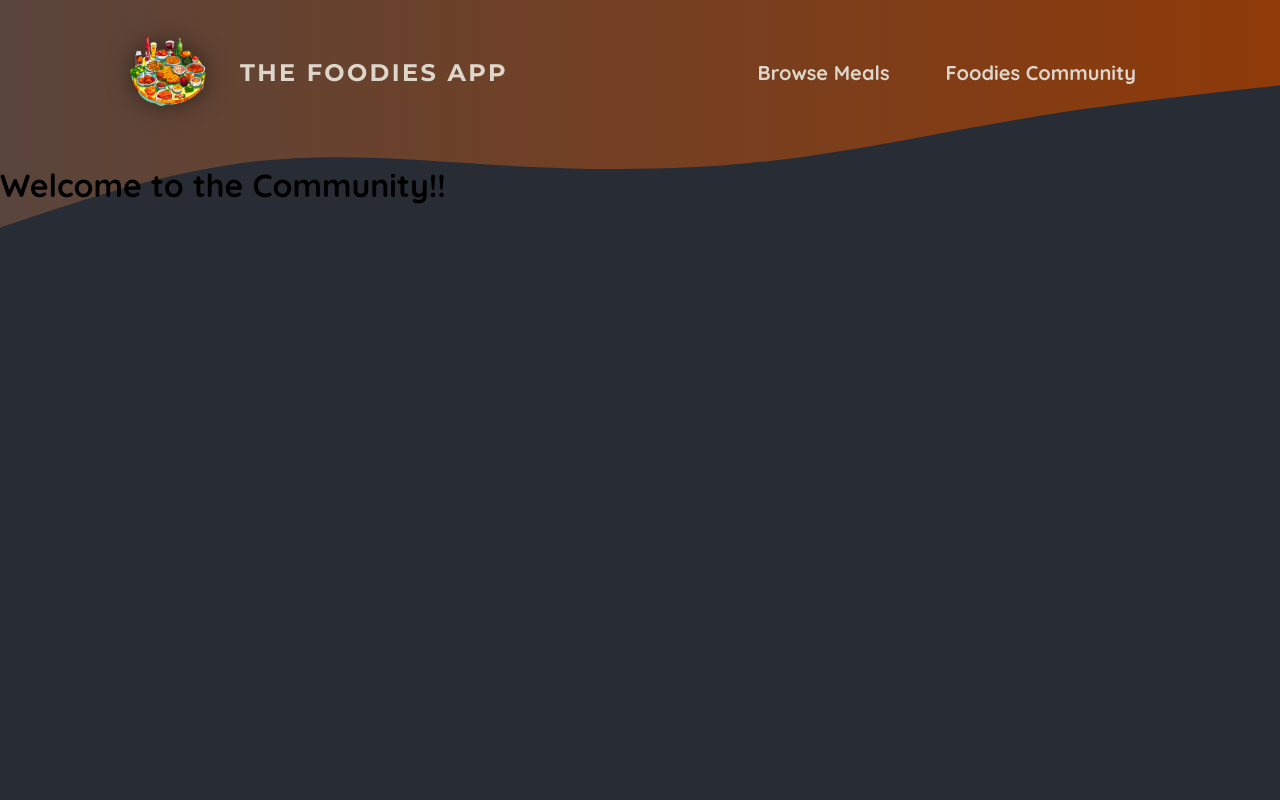
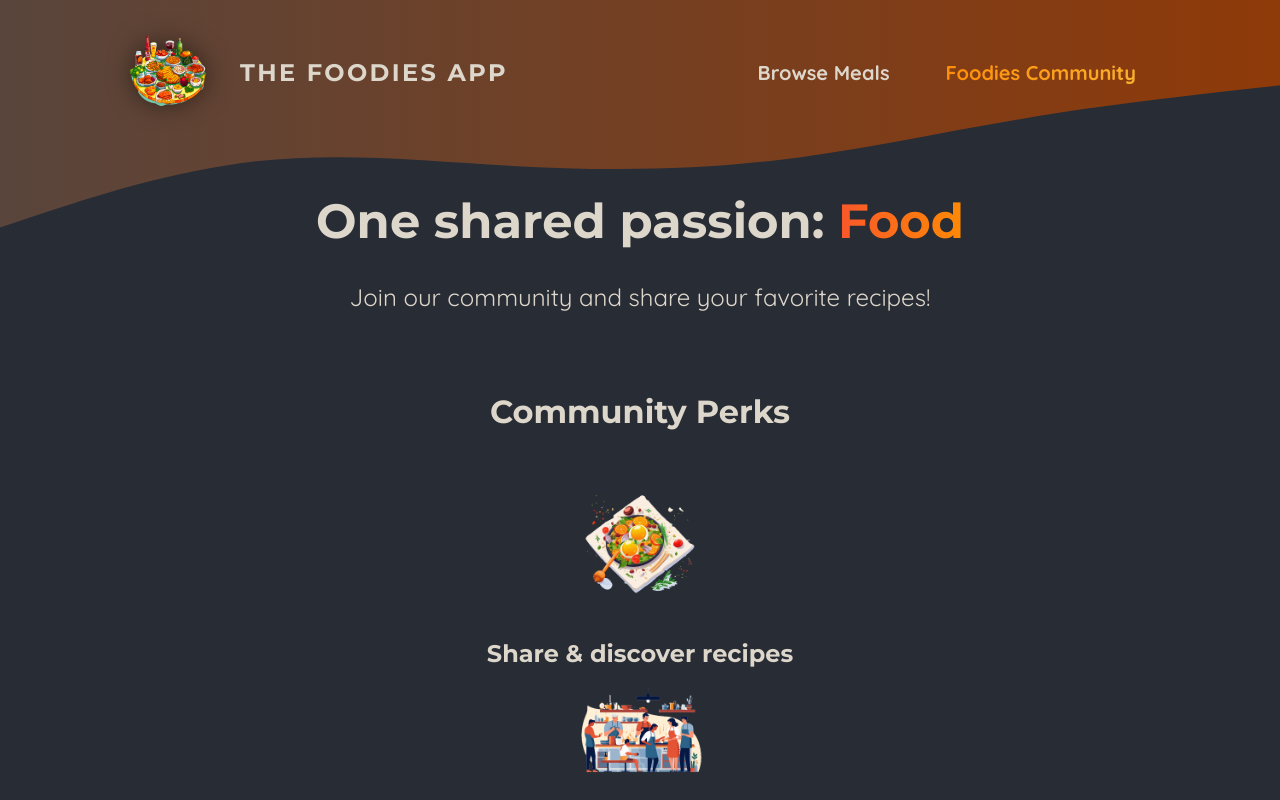
Before and after one commit to Super-robbin/foodies_app_AWS, a Next.js app: page /community in a window 1280 px wide. Shown: the top 800 px of the page. Built offline with nearby package versions, Linux system fonts and the light colour scheme.

Commit message:
NavLink created to use a link dynamically, keeping the MainHeader server side component

```diff
--- a/app/community/page.js
+++ b/app/community/page.js
@@ -1,5 +1,42 @@
+import Image from "next/image";
+
+import mealIcon from "@/assets/icons/meal.png";
+import communityIcon from "@/assets/icons/community.png";
+import eventsIcon from "@/assets/icons/events.png";
+import classes from "./page.module.css";
+
 const CommunityPage = () => {
-  return <h1>Welcome to the Community!!</h1>;
+  return (
+    <>
+      <header className={classes.header}>
+        <h1>
+          One shared passion: <span className={classes.highlight}>Food</span>
+        </h1>
+        <p>Join our community and share your favorite recipes!</p>
+      </header>
+      <main className={classes.main}>
+        <h2>Community Perks</h2>
+
+        <ul className={classes.perks}>
+          <li>
+            <Image src={mealIcon} alt="A delicious meal" />
+            <p>Share & discover recipes</p>
+          </li>
+          <li>
+            <Image src={communityIcon} alt="A crowd of people, cooking" />
+            <p>Find new friends & like-minded people</p>
+          </li>
+          <li>
+            <Image
+              src={eventsIcon}
+              alt="A crowd of people at a cooking event"
+            />
+            <p>Participate in exclusive events</p>
+          </li>
+        </ul>
+      </main>
+    </>
+  );
 };
 
 export default CommunityPage;
--- /dev/null
+++ b/app/community/page.module.css
@@ -0,0 +1,61 @@
+.header {
+    gap: 3rem;
+    margin: 3rem auto 5rem auto;
+    width: 90%;
+    max-width: 75rem;
+    color: #ddd6cb;
+    font-size: 1.5rem;
+    text-align: center;
+  }
+
+  .header h1 {
+    font-family: 'Montserrat', sans-serif;
+  }
+
+  .highlight {
+    background: linear-gradient(90deg, #f9572a, #ff8a05);
+    background-clip: text;
+    -webkit-background-clip: text;
+    -webkit-text-fill-color: transparent;
+  }
+
+  .main {
+    width: 90%;
+    max-width: 40rem;
+    margin: 0 auto;
+    text-align: center;
+  }
+
+  .main h2 {
+    font-family: 'Montserrat', sans-serif;
+    font-size: 2rem;
+    margin-bottom: 3rem;
+    color: #ddd6cb;
+  }
+
+  .perks {
+    list-style: none;
+    margin: 3rem 0;
+    padding: 0;
+  }
+
+  .perks li {
+    display: flex;
+    flex-direction: column;
+    align-items: center;
+    gap: 2rem;
+  }
+
+  .perks img {
+    width: 8rem;
+    height: 8rem;
+    object-fit: contain;
+  }
+
+  .perks p {
+    font-family: 'Montserrat', sans-serif;
+    font-size: 1.5rem;
+    font-weight: bold;
+    margin: 0;
+    color: #ddd6cb;
+  }
--- a/components/main-header/main-header.js
+++ b/components/main-header/main-header.js
@@ -3,6 +3,7 @@ import Image from "next/image";
 import logoImg from "@/assets/logo.png"; // this would be an object in NextJS
 import classes from "./main-header.module.css";
 import MainHeaderBackground from "./main-header-background";
+import NavLink from "./nav-link";
 
 const MainHeader = () => {
   return (
@@ -17,10 +18,10 @@ const MainHeader = () => {
         <nav className={classes.nav}>
           <ul>
             <li>
-              <Link href="/meals">Browse Meals</Link>
+              <NavLink href="/meals">Browse Meals</NavLink>
             </li>
             <li>
-              <Link href="/community">Foodies Community</Link>
+              <NavLink href="/community">Foodies Community</NavLink>
             </li>
           </ul>
         </nav>
--- a/components/main-header/main-header.module.css
+++ b/components/main-header/main-header.module.css
@@ -21,29 +21,7 @@
   font-size: 1.25rem;
 }
 
-.nav a {
-  text-decoration: none;
-  color: #ddd6cb;
-  font-weight: bold;
-  padding: 0.5rem 1rem;
-  border-radius: 0.5rem;
-}
 
-.nav a:hover,
-.nav a:active {
-  background: linear-gradient(90deg, #ff8a05, #f9b331);
-  background-clip: text;
-  -webkit-background-clip: text;
-  -webkit-text-fill-color: transparent;
-  text-shadow: 0 0 18px rgba(248, 190, 42, 0.8);
-}
-
-.active {
-  background: linear-gradient(90deg, #ff8a05, #f9b331);
-  background-clip: text;
-  -webkit-background-clip: text;
-  -webkit-text-fill-color: transparent;
-}
 
 .logo {
   display: flex;
--- /dev/null
+++ b/components/main-header/nav-link.js
@@ -0,0 +1,34 @@
+"use client";
+
+import Link from "next/link";
+import { usePathname } from "next/navigation";
+import classes from "./nav-link.module.css";
+
+const NavLink = ({ href, children }) => {
+  // usePathname() allows us to check the current path so we can dynamically set the className,
+  // depending on whether is active or not (remember 'use client' at the top of the file)
+
+  // IMPORTANT: initially we did this in the MainHeader, but you typically wanna add use client
+  // as far down the component tree as possible so that you really only turn the components
+  // that need to be converted to client components into client components
+  // so that the majority of your components can stay server components and are rendered on the server
+  // so you don't lose those server component advantagesfor most of your components.
+
+  // Therefore we created a NavLink component and made it dynamic.
+  const path = usePathname();
+
+  return (
+    <Link
+      href={href}
+      className={
+        path.startsWith(href)
+          ? `${classes.link} ${classes.active}`
+          : classes.link
+      }
+    >
+      {children}
+    </Link>
+  );
+};
+
+export default NavLink;
--- /dev/null
+++ b/components/main-header/nav-link.module.css
@@ -0,0 +1,23 @@
+.link {
+    text-decoration: none;
+    color: #ddd6cb;
+    font-weight: bold;
+    padding: 0.5rem 1rem;
+    border-radius: 0.5rem;
+  }
+
+  .link a:hover,
+  .link a:active {
+    background: linear-gradient(90deg, #ff8a05, #f9b331);
+    background-clip: text;
+    -webkit-background-clip: text;
+    -webkit-text-fill-color: transparent;
+    text-shadow: 0 0 18px rgba(248, 190, 42, 0.8);
+  }
+
+  .active {
+    background: linear-gradient(90deg, #ff8a05, #f9b331);
+    background-clip: text;
+    -webkit-background-clip: text;
+    -webkit-text-fill-color: transparent;
+  }
```
